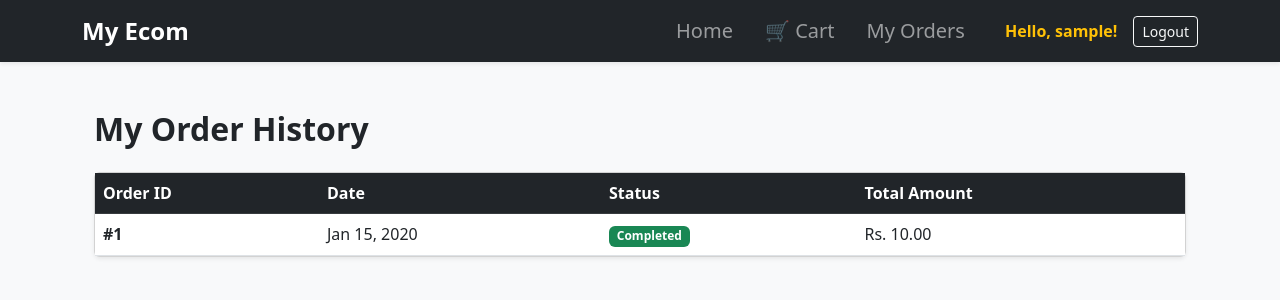
After one commit to Riya18singh/MY_PROJECT, a Django app: page /my-orders/ in a window 1280 px wide. The commit adds this page. Shown: the top 300 px of the page. Run offline with Django 5.2, Linux system fonts and the light colour scheme; a user stored in the database is signed in; tables that the repository leaves empty hold one stand-in row (values such as "Sample post").

Commit message:
successfully implemented the order history features

```diff
--- a/backend/urls.py
+++ b/backend/urls.py
@@ -1,5 +1,6 @@
 from django.contrib import admin
 from django.urls import path, include
+from cart import views
 
 urlpatterns = [
     path('admin/', admin.site.urls),
@@ -7,4 +8,5 @@ urlpatterns = [
     path('users/', include('users.urls')),
     path('cart/', include('cart.urls')),
     path('orders/', include('orders.urls')),
+    path('my-orders/', views.order_history, name='order_history'),
 ]
--- a/cart/templates/cart/cart_detail.html
+++ b/cart/templates/cart/cart_detail.html
@@ -49,10 +49,9 @@
             <div class="card-footer bg-white border-0 p-4 d-flex justify-content-between align-items-center mt-2">
                 <h4 class="mb-0">Total: <span class="text-success fw-bold">Rs. {{ total_price }}</span></h4>
 
-                <form action="{% url 'checkout' %}" method="POST" class="m-0">
+                <form action="{% url 'cart_checkout' %}" method="POST" class="d-inline">
                     {% csrf_token %}
-                    <input type="hidden" name="payment_method" value="cod">
-                    <button type="submit" class="btn btn-success btn-lg px-5 shadow-sm">Proceed to Checkout</button>
+                  <button type="submit" class="btn btn-success btn-lg shadow-sm">Proceed to Checkout</button>
                 </form>
             </div>
         </div>
--- a/cart/urls.py
+++ b/cart/urls.py
@@ -6,4 +6,5 @@ urlpatterns = [
     path('add/<int:product_id>/', views.add_to_cart, name='add_to_cart'), #<int:product_id> that is how Django knows exactly which product to put in the cart when a user clicks the button
     path('update/<int:item_id>/', views.update_cart, name='update_cart'),
     path('remove/<int:item_id>/', views.remove_from_cart, name='remove_from_cart'),
+    path('checkout/', views.checkout, name='cart_checkout'),
 ]
--- a/cart/views.py
+++ b/cart/views.py
@@ -4,6 +4,7 @@ from django.contrib.auth.decorators import login_required
 from products.models import Product
 from django.contrib import messages
 from .models import Cart, CartItem
+from orders.models import Order, OrderItem
 
 # The @login_required decorator forces users to log in before adding to cart
 @login_required(login_url='login')
@@ -68,3 +69,45 @@ def remove_from_cart(request, item_id):
         messages.warning(request, f"{item.product.name} was removed from your cart.")
 
     return redirect('cart_detail')
+
+@login_required
+def order_history(request):
+    # Fetch all orders belonging to the logged-in user, newest first
+    orders = Order.objects.filter(user=request.user).order_by('-id')
+
+    return render(request, 'products/order_history.html', {'orders': orders})
+
+@login_required(login_url='login')
+def checkout(request):
+    if request.method == 'POST':
+        # 1. Find the user's current cart
+        cart = Cart.objects.get(user=request.user)
+
+        # 2. Calculate the total price
+        total_price = sum(item.product.price * item.quantity for item in cart.items.all())
+
+        # 3. Create the permanent Order receipt
+        order = Order.objects.create(
+            user=request.user,
+            total_price=total_price
+            # Status automatically defaults to 'pending'
+            # created_at automatically sets to right now
+        )
+
+        # 4. Copy the items from the Cart into the Order receipt
+        for cart_item in cart.items.all():
+            OrderItem.objects.create(
+                order=order,
+                product=cart_item.product,
+                quantity=cart_item.quantity,
+                price=cart_item.product.price
+            )
+
+        # 5. Empty the shopping cart
+        cart.items.all().delete()
+
+        # 6. Send the user straight to their newly updated Order History!
+        return redirect('order_history')
+
+    # Fallback just in case they load the page incorrectly
+    return redirect('cart_detail')
--- a/orders/urls.py
+++ b/orders/urls.py
@@ -2,5 +2,5 @@ from django.urls import path
 from . import views
 
 urlpatterns = [
-    path('checkout/', views.checkout, name='checkout'),
+    # path('checkout/', views.checkout, name='cart_checkout'),
 ]
--- a/products/templates/products/base.html
+++ b/products/templates/products/base.html
@@ -25,7 +25,7 @@
 
                     {% if user.is_authenticated %}
                         <li class="nav-item me-4">
-                            <a class="nav-link fs-5" href="#">My Orders</a>
+                            <a class="nav-link fs-5" href="{% url 'order_history' %}">My Orders</a>
                         </li>
                         <li class="nav-item">
                             <span class="nav-link text-warning fw-semibold">Hello, {{ user.username }}!</span>
--- /dev/null
+++ b/products/templates/products/order_history.html
@@ -0,0 +1,41 @@
+{% extends 'products/base.html' %}
+
+{% block content %}
+<div class="container mt-5">
+    <h2 class="mb-4 fw-bold">My Order History</h2>
+
+    {% if orders %}
+        <div class="card shadow-sm">
+            <div class="card-body p-0">
+                <table class="table table-hover mb-0">
+                    <thead class="table-dark">
+                        <tr>
+                            <th>Order ID</th>
+                            <th>Date</th>
+                            <th>Status</th>
+                            <th>Total Amount</th>
+                        </tr>
+                    </thead>
+                    <tbody>
+                        {% for order in orders %}
+                        <tr>
+                            <td class="fw-bold">#{{ order.id }}</td>
+                            <!-- Adjust the field names (like created_at or total_price) based on your actual Order model -->
+                            <td>{{ order.created_at|date:"M d, Y" }}</td>
+                            <td><span class="badge bg-success">Completed</span></td>
+                            <td>Rs. {{ order.total_price }}</td>
+                        </tr>
+                        {% endfor %}
+                    </tbody>
+                </table>
+            </div>
+        </div>
+    {% else %}
+        <div class="alert alert-info text-center py-5 shadow-sm" role="alert">
+            <h4 class="alert-heading fw-bold mb-3">No orders yet!</h4>
+            <p>You haven't placed any orders with us. Time to go shopping!</p>
+            <a href="{% url 'product_list' %}" class="btn btn-primary mt-2">Browse Products</a>
+        </div>
+    {% endif %}
+</div>
+{% endblock %}
```
Also changed, not shown: cart/models.py (line endings or trailing spaces).
